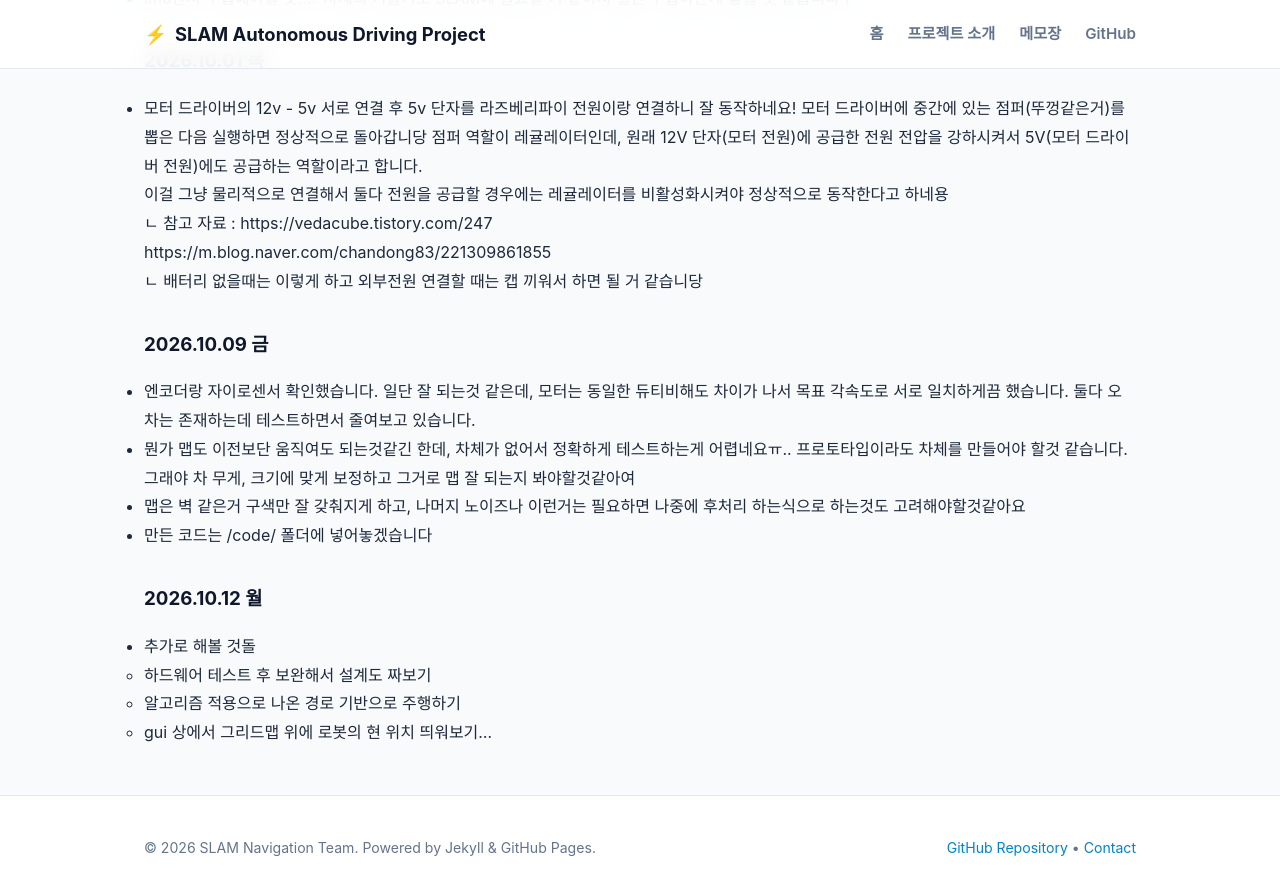
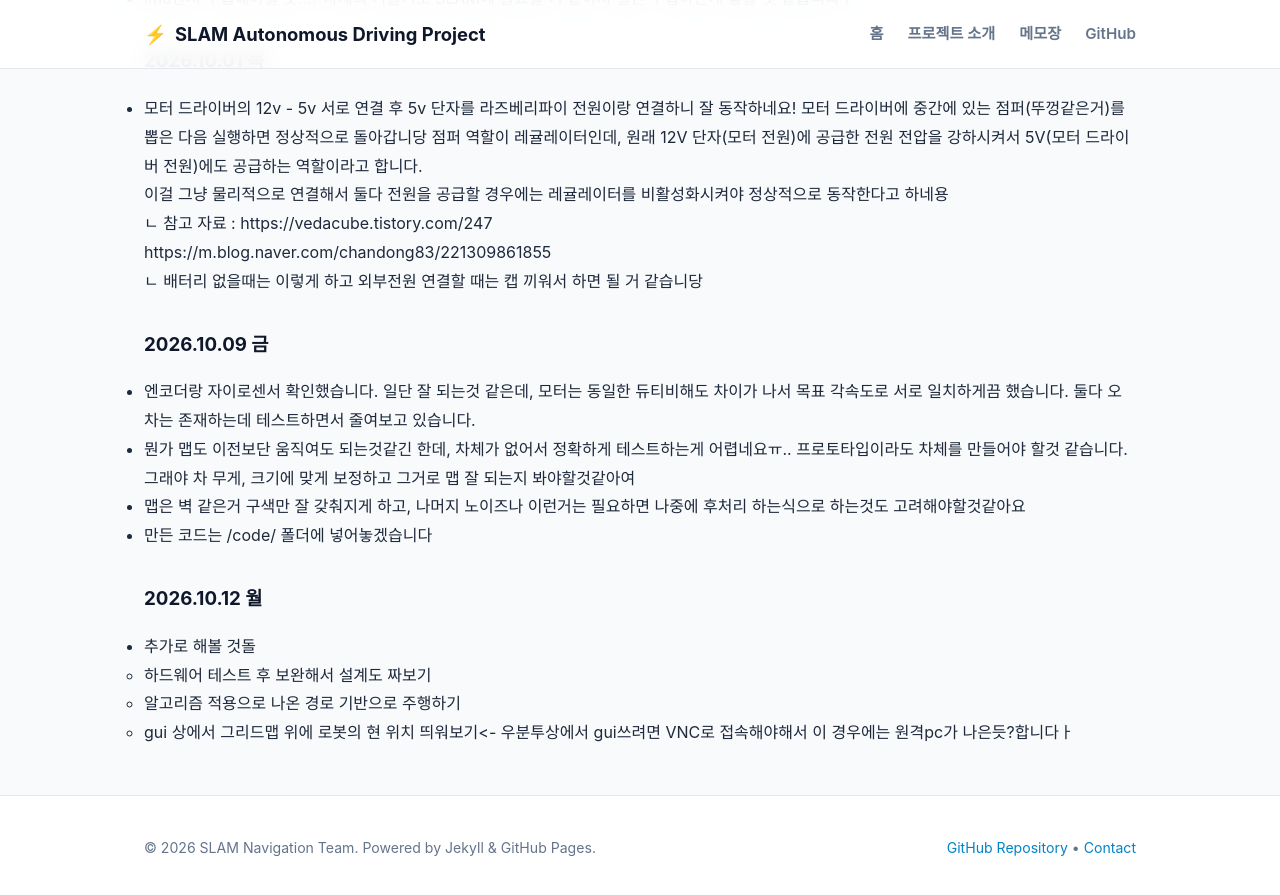
Before and after one commit to slam-navigation-project/slam-navigation-site, a Jekyll site: the page built from memo.md, in a window 1280 px wide and 900 px high, scrolled down 820 px. Shown: the top 895 px of the window. Built offline with Jekyll 4.4.1, drawn with Linux system fonts in a browser that asks for light colours; some web fonts are replaced.

Commit message:
Update memo.md

```diff
--- a/memo.md
+++ b/memo.md
@@ -45,4 +45,4 @@ permalink: /memo/
 - 추가로 해볼 것돌
   - 하드웨어 테스트 후 보완해서 설계도 짜보기
   - 알고리즘 적용으로 나온 경로 기반으로 주행하기
-  - gui 상에서 그리드맵 위에 로봇의 현 위치 띄워보기...
+  - gui 상에서 그리드맵 위에 로봇의 현 위치 띄워보기<- 우분투상에서 gui쓰려면 VNC로 접속해야해서 이 경우에는 원격pc가 나은듯?합니다ㅏ
```
